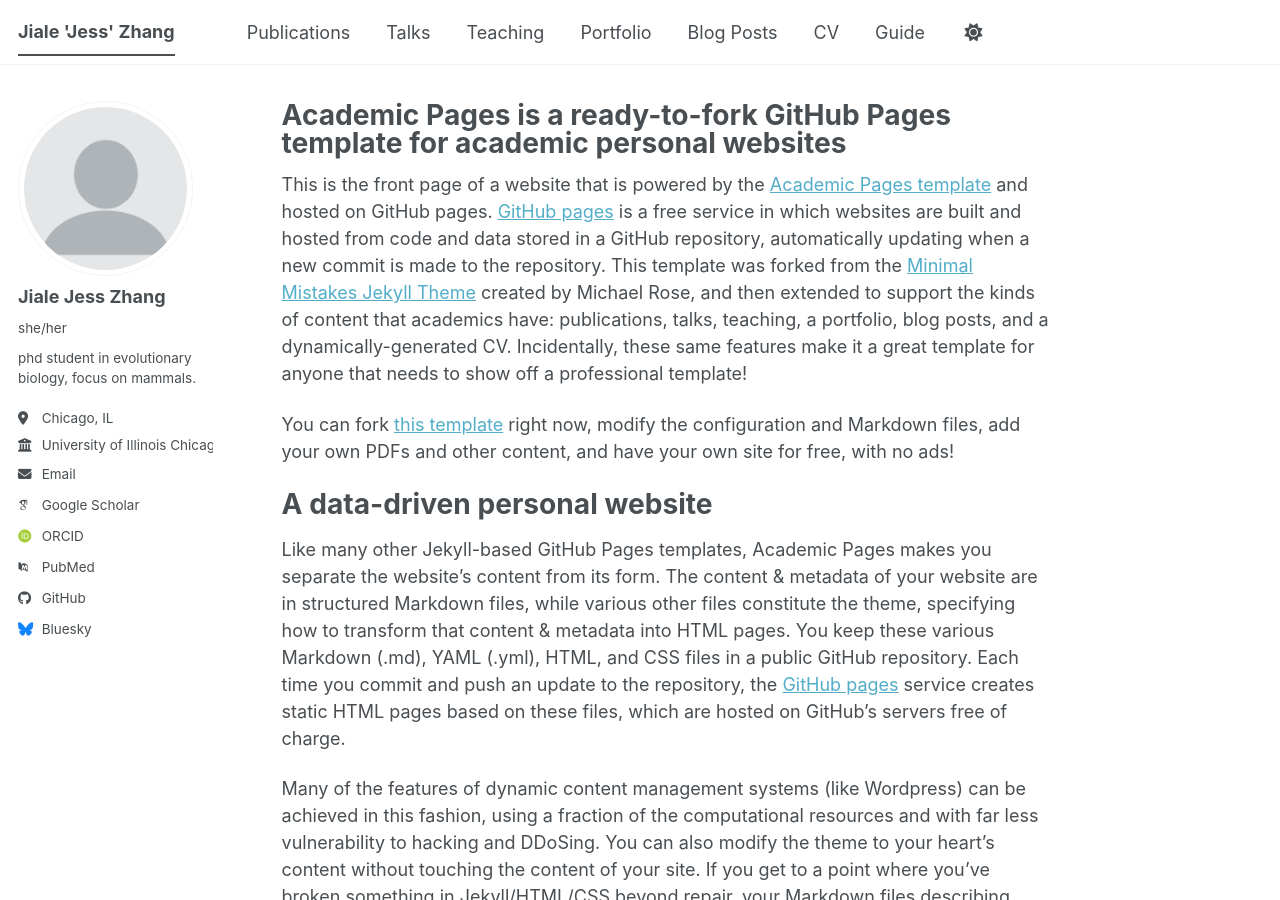
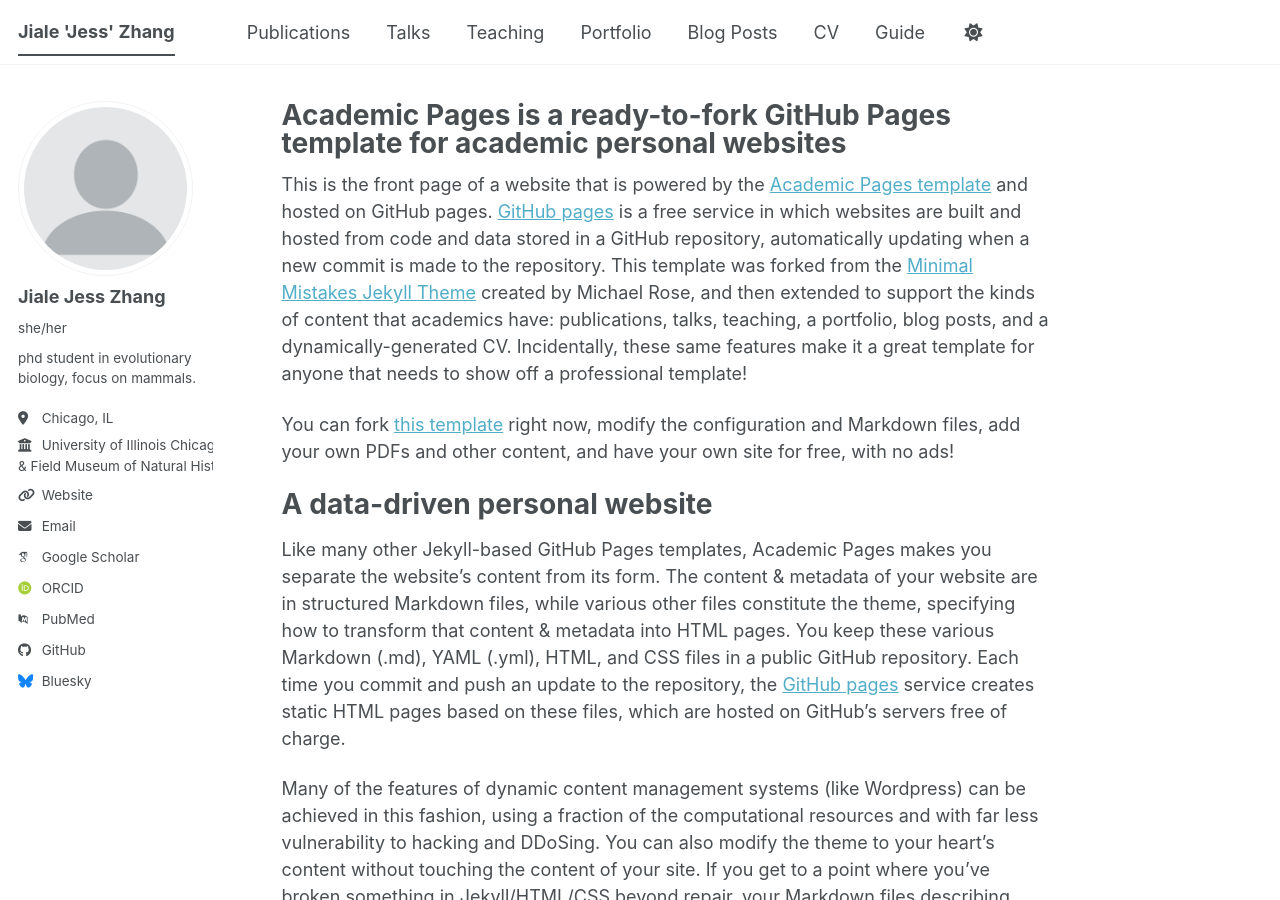
Before and after one commit to PitaChib/pitachib.github.io, a Jekyll site: the page built from _pages/about.md, in a window 1280 px wide and 900 px high. Built offline with Jekyll 4.4.1, drawn with Linux system fonts in a browser that asks for light colours; some web fonts are replaced; a script bundle is joined from its source files by our own code; library files that are not in the unit come from our copies.

Commit message:
main page

```diff
--- a/_config.yml
+++ b/_config.yml
@@ -28,8 +28,8 @@
   pronouns         : "she/her"
   bio              : "phd student in evolutionary biology, focus on mammals."
   location         : "Chicago, IL"
-  employer         : "University of Illinois Chicago & Field Museum of Natural History "
-  uri              : # URL
+  employer         : "University of Illinois Chicago <br> & Field Museum of Natural History "
+  uri              : "https://bios.uic.edu/profiles/zhang-jiale/" # URL
   email            : "jzhang@fieldmuseum.org"
 
   # Academic websites
@@ -81,6 +81,7 @@
   xing             : # Username
   youtube          : # Username
   zhihu            : # Username
+  ebird            : "https://ebird.org/profile/MjgyNDYzNw/world"
 
 # Publication Category - The following the list of publication categories and their headings
 publication_category:
```
